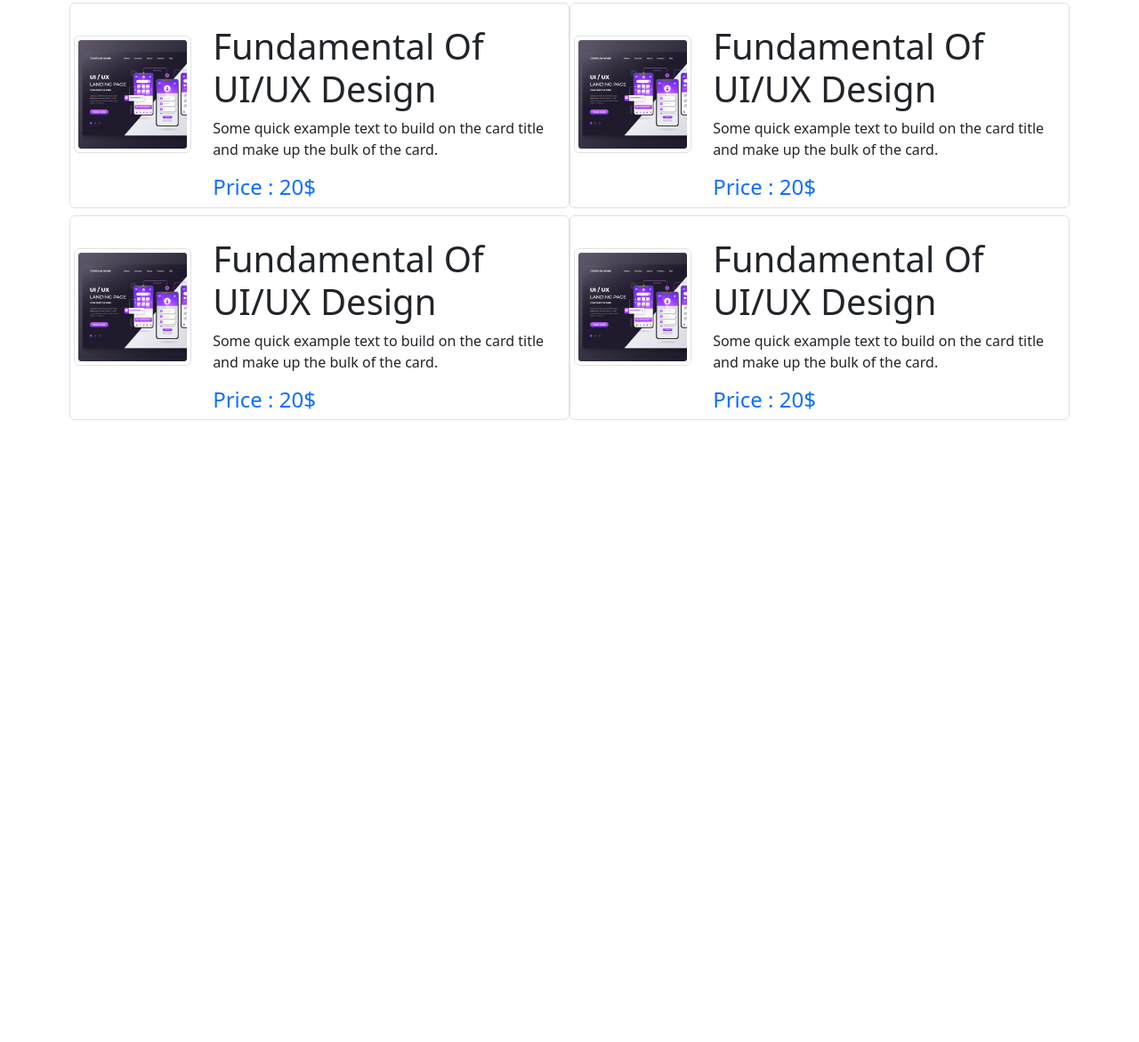
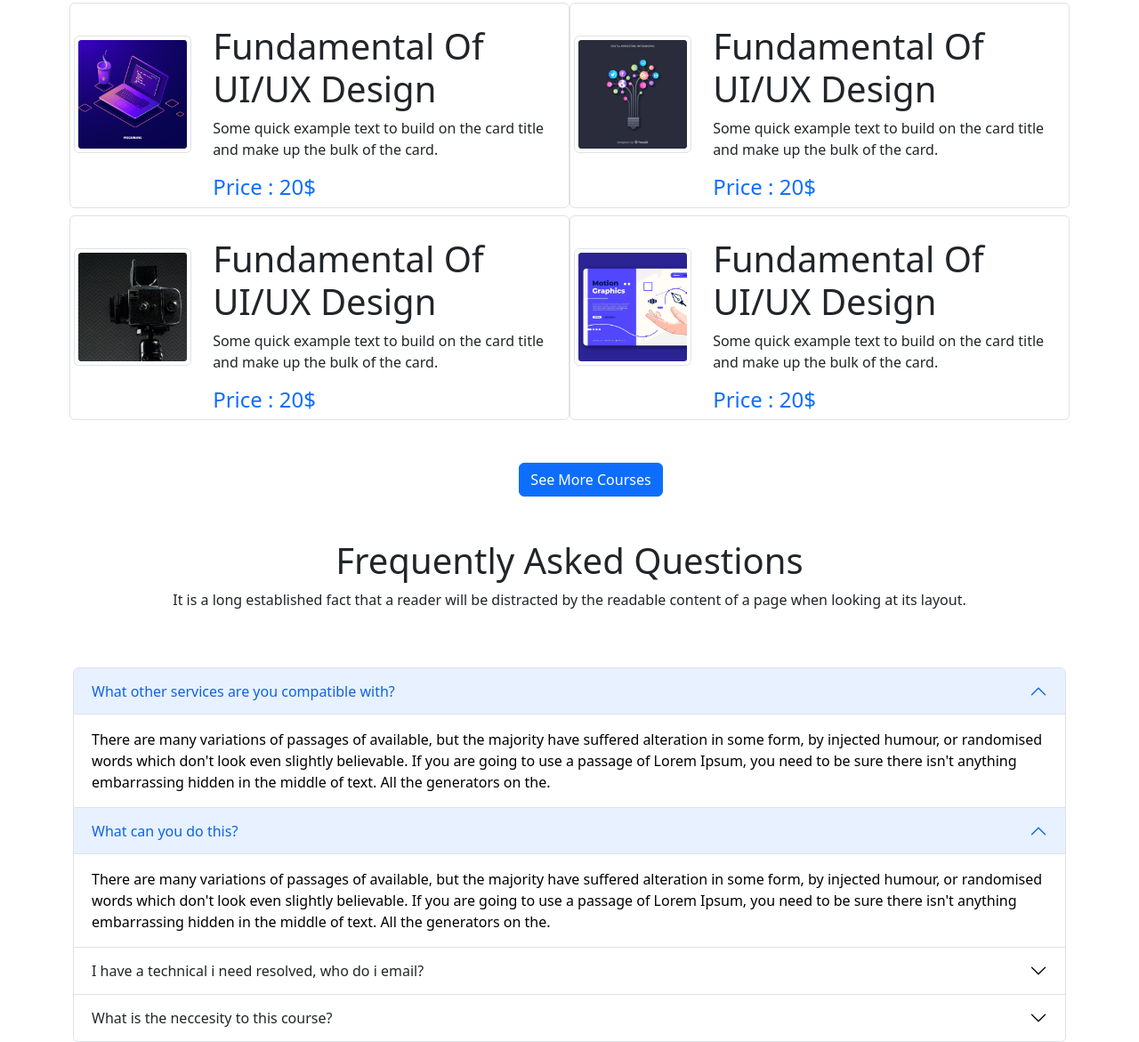
Before and after one commit to Rajib33-code/Education-site, a plain HTML site: page index.html in a window 1280 px wide. Shown: the part 1210-2381 px from the top of the page at 89% size. Before the commit the page ends 1682 px from the top, so only its background shows below. Drawn offline with nearby package versions, Linux system fonts and the light colour scheme.

Commit message:
frequently added

```diff
--- a/index.html
+++ b/index.html
@@ -172,7 +172,7 @@
 
   <div>
 
-    <img src="images/course/course-1.png" class="img-thumbnail mb-4" alt="...">
+    <img src="images/course/course-2.png" class="img-thumbnail mb-4" alt="...">
   </div>
   <div class="ms-4 mt-4">
     <h1>Fundamental Of UI/UX Design</h1>
@@ -189,7 +189,7 @@
 
   <div>
 
-    <img src="images/course/course-1.png" class="img-thumbnail mb-4" alt="...">
+    <img src="images/course/course-3.png" class="img-thumbnail mb-4" alt="...">
   </div>
   <div class="ms-4 mt-4">
     <h1>Fundamental Of UI/UX Design</h1>
@@ -206,7 +206,7 @@
 
   <div>
 
-    <img src="images/course/course-1.png" class="img-thumbnail mb-4" alt="...">
+    <img src="images/course/course-4.png" class="img-thumbnail mb-4" alt="...">
   </div>
   <div class="ms-4 mt-4">
     <h1>Fundamental Of UI/UX Design</h1>
@@ -223,7 +223,7 @@
 
   <div>
 
-    <img src="images/course/course-1.png" class="img-thumbnail mb-4" alt="...">
+    <img src="images/course/course-5.png" class="img-thumbnail mb-4" alt="...">
   </div>
   <div class="ms-4 mt-4">
     <h1>Fundamental Of UI/UX Design</h1>
@@ -240,7 +240,7 @@
 
   <div>
 
-    <img src="images/course/course-1.png" class="img-thumbnail mb-4" alt="...">
+    <img src="images/course/course-6.png" class="img-thumbnail mb-4" alt="...">
   </div>
   <div class="ms-4 mt-4">
     <h1>Fundamental Of UI/UX Design</h1>
@@ -259,10 +259,93 @@
 
 </section>
 
+<div style="text-align:center;" class="mt-5">
+
+<button class="btn btn-primary ms-5">See More Courses</button>
+
+
+</div>
+
 
 
 
 <!-- price section end -->
+
+<!-- Frequently section start -->
+
+<section class="container">
+
+<div class="text-center p-5">
+
+<h1>Frequently Asked Questions</h1>
+<p>It is a long established fact that a reader will be distracted by the readable content of a page when looking at its layout.</p>
+
+</div>
+
+<div class="accordion" id="accordionPanelsStayOpenExample">
+  <div class="accordion-item">
+    <h2 class="accordion-header" id="panelsStayOpen-headingOne">
+      <button class="accordion-button" type="button" data-bs-toggle="collapse" data-bs-target="#panelsStayOpen-collapseOne" aria-expanded="true" aria-controls="panelsStayOpen-collapseOne">
+        What other services are you compatible with?
+      </button>
+    </h2>
+    <div id="panelsStayOpen-collapseOne" class="accordion-collapse collapse show" aria-labelledby="panelsStayOpen-headingOne">
+      <div class="accordion-body">
+        There are many variations of passages of available, but the majority have suffered alteration in some form, by injected humour, or randomised words which don't look even slightly believable. If you are going to use a passage of Lorem Ipsum, you need to be sure there isn't anything embarrassing hidden in the middle of text. All the generators on the.
+      </div>
+    </div>
+  </div>
+  <div class="accordion-item">
+    <h2 class="accordion-header" id="panelsStayOpen-headingOne">
+      <button class="accordion-button" type="button" data-bs-toggle="collapse" data-bs-target="#panelsStayOpen-collapseOne" aria-expanded="true" aria-controls="panelsStayOpen-collapseOne">
+        What can you do this?
+      </button>
+    </h2>
+    <div id="panelsStayOpen-collapseOne" class="accordion-collapse collapse show" aria-labelledby="panelsStayOpen-headingOne">
+      <div class="accordion-body">
+        There are many variations of passages of available, but the majority have suffered alteration in some form, by injected humour, or randomised words which don't look even slightly believable. If you are going to use a passage of Lorem Ipsum, you need to be sure there isn't anything embarrassing hidden in the middle of text. All the generators on the.
+      </div>
+    </div>
+  </div>
+  <div class="accordion-item">
+    <h2 class="accordion-header" id="panelsStayOpen-headingTwo">
+      <button class="accordion-button collapsed" type="button" data-bs-toggle="collapse" data-bs-target="#panelsStayOpen-collapseTwo" aria-expanded="false" aria-controls="panelsStayOpen-collapseTwo">
+        I have a technical i need resolved, who do i email?
+      </button>
+    </h2>
+    <div id="panelsStayOpen-collapseTwo" class="accordion-collapse collapse" aria-labelledby="panelsStayOpen-headingTwo">
+      <div class="accordion-body">
+        There are many variations of passages of available, but the majority have suffered alteration in some form, by injected humour, or randomised words which don't look even slightly believable. If you are going to use a passage of Lorem Ipsum, you need to be sure there isn't anything embarrassing hidden in the middle of text. All the generators on the.
+      </div>
+    </div>
+  </div>
+  <div class="accordion-item">
+    <h2 class="accordion-header" id="panelsStayOpen-headingThree">
+      <button class="accordion-button collapsed" type="button" data-bs-toggle="collapse" data-bs-target="#panelsStayOpen-collapseThree" aria-expanded="false" aria-controls="panelsStayOpen-collapseThree">
+        What is the neccesity to this course?
+      </button>
+    </h2>
+    <div id="panelsStayOpen-collapseThree" class="accordion-collapse collapse" aria-labelledby="panelsStayOpen-headingThree">
+      <div class="accordion-body">
+        There are many variations of passages of available, but the majority have suffered alteration in some form, by injected humour, or randomised words which don't look even slightly believable. If you are going to use a passage of Lorem Ipsum, you need to be sure there isn't anything embarrassing hidden in the middle of text. All the generators on the.
+      </div>
+    </div>
+  </div>
+</div>
+
+
+
+
+
+</section>
+
+
+
+
+
+<!-- Frequently section end -->
+
+
 
 
 
```
